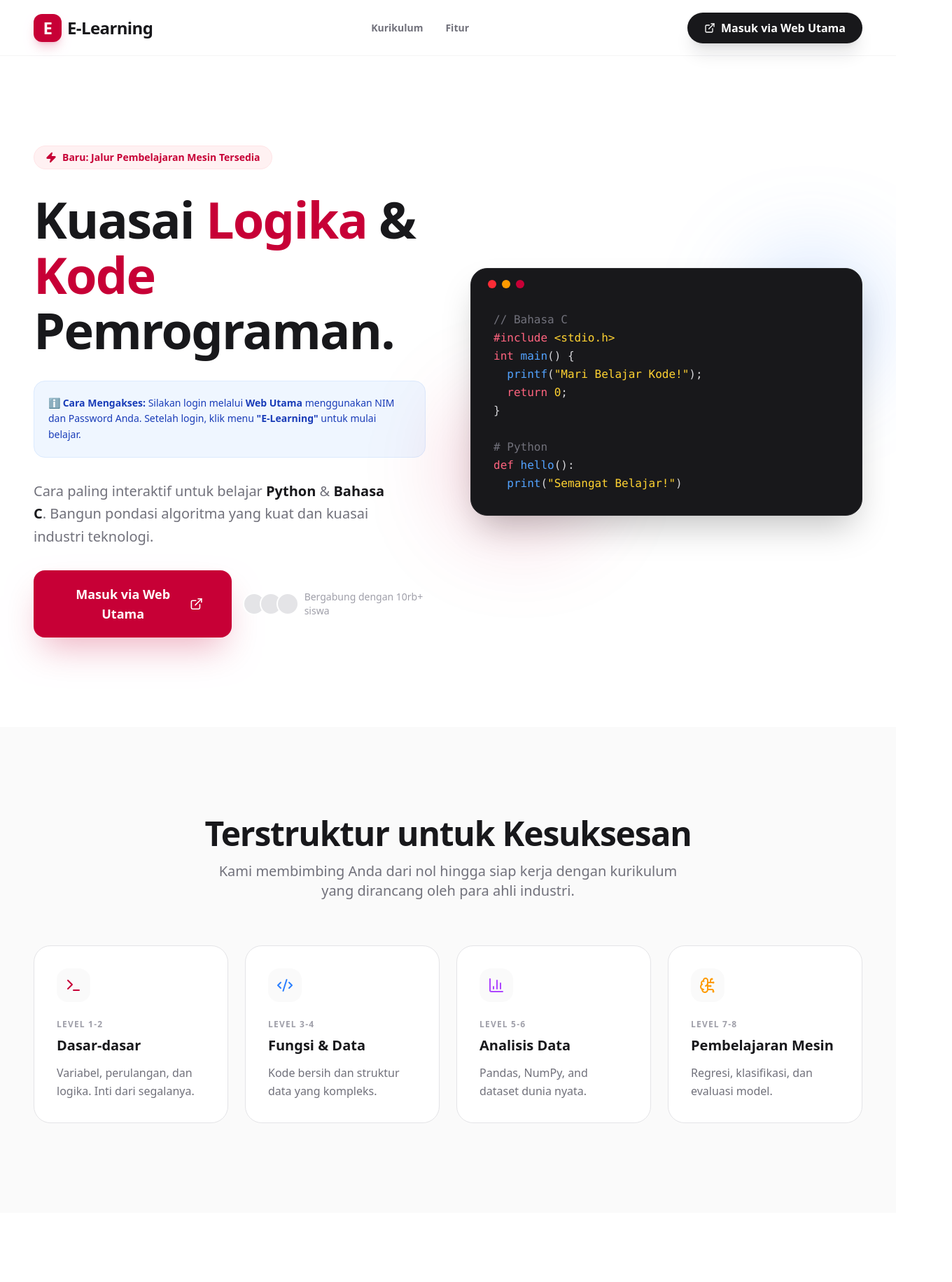
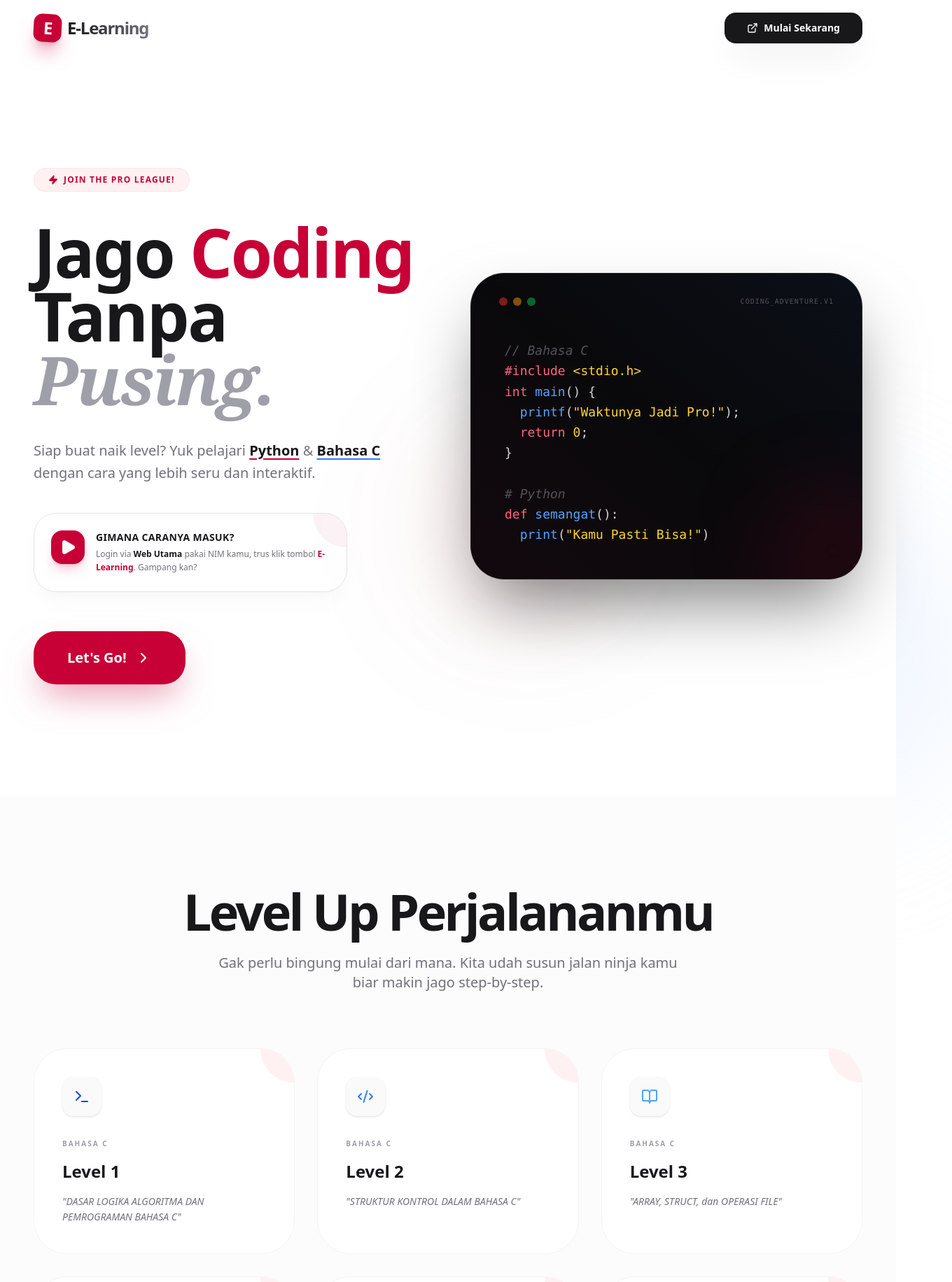
Before and after one commit to Lab-Algoritma-dan-Pemrograman/E-Learning, a React (Vite) app: page / in a window 1280 px wide. Shown: the top 1832 px of the page at 70% size, 1360 px wide, since content can reach past the window. Built offline with nearby package versions, Linux system fonts and the light colour scheme; no server answers; the database is empty; the HTML template or start-up script is replaced by a standard one.

Commit message:
perubahan tampilan landing page

```diff
--- a/src/data/curriculum.ts
+++ b/src/data/curriculum.ts
@@ -46,7 +46,7 @@ export interface Level {
 
 const pythonLevel1: Level = {
   id: 'py-level-1',
-  title: 'Python Dasar',
+  title: 'PENGENALAN DASAR BAHASA PYTHON',
   description: 'Kuasai fondasi pemrograman Python: print, variabel, tipe data, operator, dan input/output.',
   modules: [
     {
@@ -380,7 +380,7 @@ Jika ingin menerima angka, kita harus mengubahnya menggunakan **int()** atau **f
 
 const pythonLevel2: Level = {
   id: 'py-level-2',
-  title: 'Python Menengah',
+  title: 'PERCABANGAN DAN PERULANGAN PADA BAHASA PYTHON',
   description: 'Kuasai alur kontrol: kondisi, perulangan, fungsi, dan struktur data list.',
   modules: [
     {
@@ -683,7 +683,7 @@ print(len(data))  # 4
 
 const pythonLevel3: Level = {
   id: 'py-level-3',
-  title: 'Python Lanjutan',
+  title: 'LIST, DICTIONARY, DAN OPERASI FILE',
   description: 'Tingkatkan kemampuan dengan dictionary, string method, file handling, error handling, dan proyek akhir.',
   modules: [
     {
@@ -910,7 +910,7 @@ except Exception as e:
 
 const cLevel1: Level = {
   id: 'c-level-1',
-  title: 'Bahasa C Dasar',
+  title: 'DASAR LOGIKA ALGORITMA DAN PEMROGRAMAN BAHASA C',
   description: 'Fondasi pemrograman C: struktur program, variabel, tipe data, operator, dan I/O.',
   modules: [
     {
@@ -1112,7 +1112,7 @@ printf("Umur Anda: %d\\n", umur);
 
 const cLevel2: Level = {
   id: 'c-level-2',
-  title: 'Bahasa C Menengah',
+  title: 'STRUKTUR KONTROL DALAM BAHASA C',
   description: 'Alur kontrol, perulangan, fungsi, array, dan string di bahasa C.',
   modules: [
     {
@@ -1303,7 +1303,7 @@ Gunakan **%s** untuk mencetak string. Library **string.h** menyediakan fungsi:
 
 const cLevel3: Level = {
   id: 'c-level-3',
-  title: 'Bahasa C Lanjutan',
+  title: 'ARRAY, STRUCT, dan OPERASI FILE',
   description: 'Tingkatkan kemampuan C: pointer, struct, memory management, file I/O, dan proyek akhir.',
   modules: [
     {
@@ -1496,10 +1496,10 @@ Mode: \`"w"\`=tulis, \`"r"\`=baca, \`"a"\`=tambah.
 // ============================================================
 
 export const curriculum: Level[] = [
+  cLevel1,
+  cLevel2,
+  cLevel3,
   pythonLevel1,
   pythonLevel2,
   pythonLevel3,
-  cLevel1,
-  cLevel2,
-  cLevel3,
 ];
--- a/src/pages/CourseExplorer.tsx
+++ b/src/pages/CourseExplorer.tsx
@@ -90,7 +90,7 @@ export const CourseExplorer: React.FC = () => {
         <div className="max-w-3xl">
           <h1 className="text-4xl font-black tracking-tight mb-4">Eksplorasi Kurikulum</h1>
           <p className="text-xl text-zinc-500">
-            Kuasai fondasi algoritma dan pemrograman. Pilih jalur belajar Anda: <span className="text-rose-700 font-bold">Python</span> untuk kemudahan dan data, atau <span className="text-blue-700 font-bold">Bahasa C</span> untuk pemahaman sistem yang mendalam.
+            Yuk mulai petualangan ngoding kamu! Pilih <span className="text-rose-700 font-bold">Python</span> untuk kemudahan dan dunia data, atau <span className="text-blue-700 font-bold">Bahasa C</span> untuk ngulik jeroan sistem lebih dalam.
           </p>
         </div>
 
--- a/src/pages/LandingPage.tsx
+++ b/src/pages/LandingPage.tsx
@@ -15,137 +15,155 @@ export const LandingPage: React.FC<{ onStart: () => void }> = ({ onStart }) => {
   return (
     <div className="min-h-screen bg-white text-zinc-900 font-sans selection:bg-rose-100 selection:text-rose-900">
       {/* Navbar */}
-      <nav className="h-20 border-b border-zinc-100 px-6 md:px-12 flex items-center justify-between sticky top-0 bg-white/80 backdrop-blur-md z-50">
-        <div className="flex items-center gap-2 font-bold text-2xl tracking-tight">
-          <div className="w-10 h-10 bg-rose-700 rounded-xl flex items-center justify-center text-white shadow-lg shadow-rose-700/20">
+      <nav className="h-20 px-6 md:px-12 flex items-center justify-between sticky top-0 bg-white/40 backdrop-blur-xl z-50 transition-all">
+        <div className="flex items-center gap-2 font-black text-2xl tracking-tighter">
+          <div className="w-10 h-10 bg-rose-700 rounded-xl flex items-center justify-center text-white shadow-xl shadow-rose-700/30 rotate-3">
             E
           </div>
-          <span>E-Learning</span>
-        </div>
-        <div className="hidden md:flex items-center gap-8 text-sm font-semibold text-zinc-500">
-          <a href="#curriculum" className="hover:text-zinc-900 transition-colors">Kurikulum</a>
-          <a href="#features" className="hover:text-zinc-900 transition-colors">Fitur</a>
+          <span className="bg-gradient-to-r from-zinc-900 to-zinc-500 bg-clip-text text-transparent">E-Learning</span>
         </div>
         <button
           onClick={handleGoToWebUtama}
-          className="bg-zinc-900 text-white px-6 py-2.5 rounded-full font-bold hover:bg-zinc-800 transition-all active:scale-95 shadow-xl shadow-zinc-900/10 flex items-center gap-2"
+          className="bg-zinc-900 text-white px-8 py-3 rounded-2xl font-black hover:bg-rose-700 transition-all active:scale-95 shadow-2xl shadow-zinc-900/10 flex items-center gap-2 text-sm"
         >
           <ExternalLink size={16} />
-          Masuk via Web Utama
+          Mulai Sekarang
         </button>
       </nav>
 
       {/* Hero Section */}
-      <section className="px-6 md:px-12 py-20 md:py-32 max-w-7xl mx-auto grid grid-cols-1 lg:grid-cols-2 gap-16 items-center">
+      <section className="px-6 md:px-12 py-20 md:py-40 max-w-7xl mx-auto grid grid-cols-1 lg:grid-cols-2 gap-16 items-center relative">
+        <div className="absolute top-0 -left-20 w-96 h-96 bg-rose-100 rounded-full blur-[120px] -z-10 opacity-60" />
+        <div className="absolute bottom-0 -right-20 w-96 h-96 bg-blue-100 rounded-full blur-[120px] -z-10 opacity-60" />
+
         <motion.div
-          initial={{ opacity: 0, y: 20 }}
+          initial={{ opacity: 0, y: 30 }}
           animate={{ opacity: 1, y: 0 }}
-          transition={{ duration: 0.6 }}
-          className="space-y-8"
+          transition={{ duration: 0.8, ease: "easeOut" }}
+          className="space-y-10"
         >
-          <div className="inline-flex items-center gap-2 px-4 py-1.5 bg-rose-50 text-rose-700 rounded-full text-sm font-bold border border-rose-100">
-            <Zap size={16} fill="currentColor" />
-            Baru: Jalur Pembelajaran Mesin Tersedia
+          <div className="inline-flex items-center gap-2 px-5 py-2 bg-rose-50 text-rose-700 rounded-2xl text-xs font-black border border-rose-100 uppercase tracking-widest">
+            <Zap size={14} fill="currentColor" />
+            Join the pro league!
           </div>
-          <h1 className="text-6xl md:text-7xl font-black tracking-tight leading-[1.1]">
-            Kuasai <span className="text-rose-700">Logika</span> & <br />
-            <span className="text-rose-700">Kode</span> Pemrograman.
+
+          <h1 className="text-6xl md:text-8xl font-black tracking-tight leading-[0.95]">
+            Jago <span className="text-rose-700">Coding</span> <br />
+            Tanpa <span className="italic font-serif text-zinc-400">Pusing.</span>
           </h1>
 
-          {/* Access info card */}
-          <div className="p-5 bg-blue-50 border border-blue-100 rounded-2xl">
-            <p className="text-blue-800 text-sm font-medium leading-relaxed">
-              <strong>ℹ️ Cara Mengakses:</strong> Silakan login melalui <strong>Web Utama</strong> menggunakan NIM dan Password Anda.
-              Setelah login, klik menu <strong>"E-Learning"</strong> untuk mulai belajar.
-            </p>
+          <p className="text-xl text-zinc-500 max-w-lg leading-relaxed font-medium">
+            Siap buat naik level? Yuk pelajari <span className="text-zinc-900 font-bold underline decoration-rose-700 underline-offset-4">Python</span> & <span className="text-zinc-900 font-bold underline decoration-blue-500 underline-offset-4">Bahasa C</span> dengan cara yang lebih seru dan interaktif.
+          </p>
+
+          {/* New Access Info */}
+          <div className="p-6 bg-white/50 backdrop-blur-sm border border-zinc-200 rounded-[2rem] shadow-xl shadow-zinc-200/20 max-w-md relative overflow-hidden group">
+            <div className="absolute top-0 right-0 w-24 h-24 bg-rose-700/5 rounded-full -mr-12 -mt-12 transition-all group-hover:scale-150" />
+            <div className="flex gap-4 relative z-10">
+              <div className="w-12 h-12 bg-rose-700 text-white rounded-2xl flex items-center justify-center shrink-0 shadow-lg shadow-rose-700/20">
+                <Play size={24} fill="currentColor" />
+              </div>
+              <div>
+                <h4 className="font-black text-sm uppercase tracking-wide mb-1">Gimana caranya masuk?</h4>
+                <p className="text-zinc-500 text-xs leading-relaxed">
+                  Login via <span className="font-bold text-zinc-900">Web Utama</span> pakai NIM kamu, trus klik tombol <span className="font-bold text-rose-700">E-Learning</span>. Gampang kan?
+                </p>
+              </div>
+            </div>
           </div>
 
-          <p className="text-xl text-zinc-500 max-w-lg leading-relaxed">
-            Cara paling interaktif untuk belajar <span className="text-zinc-900 font-bold">Python</span> & <span className="text-zinc-900 font-bold">Bahasa C</span>. Bangun pondasi algoritma yang kuat dan kuasai industri teknologi.
-          </p>
-          <div className="flex flex-col sm:flex-row items-center gap-4">
+          <div className="flex flex-col sm:flex-row items-center gap-6 pt-4">
             <button
               onClick={handleGoToWebUtama}
-              className="w-full sm:w-auto bg-rose-700 text-white px-10 py-5 rounded-2xl font-black text-lg hover:bg-rose-600 transition-all shadow-2xl shadow-rose-700/30 active:scale-95 flex items-center justify-center gap-2"
+              className="group w-full sm:w-auto bg-rose-700 text-white px-12 py-6 rounded-[2rem] font-black text-xl hover:bg-rose-600 transition-all shadow-2xl shadow-rose-700/40 active:scale-95 flex items-center justify-center gap-3"
             >
-              Masuk via Web Utama
-              <ExternalLink size={22} />
+              Let's Go!
+              <ChevronRight size={24} className="group-hover:translate-x-1 transition-transform" />
             </button>
-            <div className="flex items-center gap-2 text-zinc-400 font-medium">
-              <div className="flex -space-x-2">
-                {[1, 2, 3].map(i => (
-                  <div key={i} className="w-8 h-8 rounded-full border-2 border-white bg-zinc-200" />
-                ))}
-              </div>
-              <span className="text-sm">Bergabung dengan 10rb+ siswa</span>
-            </div>
           </div>
         </motion.div>
 
         <motion.div
-          initial={{ opacity: 0, scale: 0.9 }}
+          initial={{ opacity: 0, scale: 0.8 }}
           animate={{ opacity: 1, scale: 1 }}
-          transition={{ duration: 0.8, delay: 0.2 }}
+          transition={{ duration: 1, ease: "circOut", delay: 0.2 }}
           className="relative"
         >
-          <div className="bg-zinc-900 rounded-3xl p-4 shadow-2xl border border-zinc-800 relative z-10">
-            <div className="flex items-center gap-2 mb-4 px-2">
-              <div className="w-3 h-3 rounded-full bg-red-500" />
-              <div className="w-3 h-3 rounded-full bg-amber-500" />
-              <div className="w-3 h-3 rounded-full bg-rose-700" />
+          <div className="bg-zinc-950 rounded-[3rem] p-8 shadow-[0_50px_100px_-20px_rgba(0,0,0,0.5)] border border-white/10 relative z-10 overflow-hidden group">
+            <div className="absolute inset-0 bg-gradient-to-tr from-rose-700/10 via-transparent to-blue-500/10 opacity-50" />
+            <div className="flex items-center justify-between mb-8 px-2 relative z-10">
+              <div className="flex items-center gap-2">
+                <div className="w-3 h-3 rounded-full bg-red-500/50" />
+                <div className="w-3 h-3 rounded-full bg-amber-500/50" />
+                <div className="w-3 h-3 rounded-full bg-green-500/50" />
+              </div>
+              <div className="text-[10px] font-mono text-zinc-600 uppercase tracking-widest">coding_adventure.v1</div>
             </div>
-            <pre className="font-mono text-sm md:text-base text-zinc-300 p-4 leading-relaxed">
-              <span className="text-zinc-500">// Bahasa C</span><br />
+            <pre className="font-mono text-sm md:text-lg text-zinc-300 p-4 leading-relaxed relative z-10">
+              <span className="text-zinc-600 italic">// Bahasa C</span><br />
               <span className="text-rose-400">#include</span> <span className="text-amber-300">&lt;stdio.h&gt;</span><br />
               <span className="text-rose-400">int</span> <span className="text-blue-400">main</span>() {"{"}<br />
-              &nbsp;&nbsp;<span className="text-blue-400">printf</span>(<span className="text-amber-300">"Mari Belajar Kode!"</span>);<br />
+              &nbsp;&nbsp;<span className="text-blue-400">printf</span>(<span className="text-amber-300">"Waktunya Jadi Pro!"</span>);<br />
               &nbsp;&nbsp;<span className="text-rose-400">return</span> <span className="text-amber-300">0</span>;<br />
               {"}"}<br />
               <br />
-              <span className="text-zinc-500"># Python</span><br />
-              <span className="text-rose-400">def</span> <span className="text-blue-400">hello</span>():<br />
-              &nbsp;&nbsp;<span className="text-blue-400">print</span>(<span className="text-amber-300">"Semangat Belajar!"</span>)<br />
+              <span className="text-zinc-600 italic"># Python</span><br />
+              <span className="text-rose-400">def</span> <span className="text-blue-400">semangat</span>():<br />
+              &nbsp;&nbsp;<span className="text-blue-400">print</span>(<span className="text-amber-300">"Kamu Pasti Bisa!"</span>)<br />
             </pre>
+
+            <div className="absolute -bottom-10 -right-10 w-40 h-40 bg-rose-700/20 blur-3xl rounded-full" />
           </div>
-          <div className="absolute -bottom-6 -left-6 w-48 h-48 bg-rose-700/20 rounded-full blur-3xl" />
-          <div className="absolute -top-6 -right-6 w-48 h-48 bg-blue-500/20 rounded-full blur-3xl" />
+          <div className="absolute -bottom-12 -left-12 w-64 h-64 bg-rose-700/10 rounded-full blur-[100px]" />
         </motion.div>
       </section>
 
       {/* Curriculum Grid */}
-      <section id="curriculum" className="px-6 md:px-12 py-32 bg-zinc-50">
-        <div className="max-w-7xl mx-auto space-y-16">
-          <div className="text-center space-y-4">
-            <h2 className="text-4xl md:text-5xl font-black tracking-tight">Terstruktur untuk Kesuksesan</h2>
-            <p className="text-xl text-zinc-500 max-w-2xl mx-auto">
-              Kami membimbing Anda dari nol hingga siap kerja dengan kurikulum yang dirancang oleh para ahli industri.
+      <section className="px-6 md:px-12 py-32 bg-zinc-50/50">
+        <div className="max-w-7xl mx-auto space-y-20">
+          <div className="text-center space-y-6">
+            <h2 className="text-5xl md:text-7xl font-black tracking-tighter">Level Up Perjalananmu</h2>
+            <p className="text-xl text-zinc-500 max-w-2xl mx-auto font-medium">
+              Gak perlu bingung mulai dari mana. Kita udah susun jalan ninja kamu biar makin jago step-by-step.
             </p>
           </div>
 
-          <div className="grid grid-cols-1 md:grid-cols-2 lg:grid-cols-4 gap-6">
+          <div className="grid grid-cols-1 md:grid-cols-2 lg:grid-cols-3 gap-8">
             <CurriculumCard
-              icon={<Terminal className="text-rose-700" />}
-              title="Dasar-dasar"
-              desc="Variabel, perulangan, dan logika. Inti dari segalanya."
-              level="Level 1-2"
+              icon={<Terminal className="text-blue-700" />}
+              title="Level 1"
+              desc="DASAR LOGIKA ALGORITMA DAN PEMROGRAMAN BAHASA C"
+              level="Bahasa C"
             />
             <CurriculumCard
               icon={<Code2 className="text-blue-500" />}
-              title="Fungsi & Data"
-              desc="Kode bersih dan struktur data yang kompleks."
-              level="Level 3-4"
+              title="Level 2"
+              desc="STRUKTUR KONTROL DALAM BAHASA C"
+              level="Bahasa C"
             />
             <CurriculumCard
-              icon={<BarChart3 className="text-purple-500" />}
-              title="Analisis Data"
-              desc="Pandas, NumPy, and dataset dunia nyata."
-              level="Level 5-6"
+              icon={<BookOpen className="text-blue-400" />}
+              title="Level 3"
+              desc="ARRAY, STRUCT, dan OPERASI FILE"
+              level="Bahasa C"
             />
             <CurriculumCard
-              icon={<BrainCircuit className="text-amber-500" />}
-              title="Pembelajaran Mesin"
-              desc="Regresi, klasifikasi, dan evaluasi model."
-              level="Level 7-8"
+              icon={<Terminal className="text-rose-700" />}
+              title="Level 4"
+              desc="PENGENALAN DASAR BAHASA PYTHON"
+              level="Python"
+            />
+            <CurriculumCard
+              icon={<Code2 className="text-rose-500" />}
+              title="Level 5"
+              desc="PERCABANGAN DAN PERULANGAN PADA BAHASA PYTHON"
+              level="Python"
+            />
+            <CurriculumCard
+              icon={<BarChart3 className="text-rose-400" />}
+              title="Level 6"
+              desc="LIST, DICTIONARY, DAN OPERASI FILE"
+              level="Python"
             />
           </div>
         </div>
@@ -153,37 +171,40 @@ export const LandingPage: React.FC<{ onStart: () => void }> = ({ onStart }) => {
 
       {/* CTA Section */}
       <section className="px-6 md:px-12 py-32">
-        <div className="max-w-5xl mx-auto bg-zinc-900 rounded-[3rem] p-12 md:p-20 text-center space-y-8 relative overflow-hidden">
-          <div className="absolute top-0 left-0 w-full h-full bg-[radial-gradient(circle_at_50%_50%,rgba(159,18,57,0.15),transparent_70%)]" />
-          <h2 className="text-4xl md:text-6xl font-black text-white relative z-10">Siap untuk memulai perjalanan Anda?</h2>
-          <p className="text-zinc-400 text-xl max-w-xl mx-auto relative z-10">
-            Login melalui Web Utama dengan NIM dan Password Anda, lalu akses E-Learning untuk mulai belajar Python & Bahasa C.
+        <div className="max-w-6xl mx-auto bg-zinc-950 rounded-[4rem] p-12 md:p-24 text-center space-y-10 relative overflow-hidden shadow-[0_50px_100px_-20px_rgba(225,29,72,0.2)]">
+          <div className="absolute inset-0 bg-[radial-gradient(circle_at_50%_0%,rgba(225,29,72,0.2),transparent_70%)]" />
+          <h2 className="text-5xl md:text-8xl font-black text-white relative z-10 tracking-tighter leading-tight">Siap Jadi <br />Game Changer?</h2>
+          <p className="text-zinc-400 text-xl max-w-2xl mx-auto relative z-10 leading-relaxed">
+            Buruan masuk dan tunjukin skill kamu. Ratusan tantangan seru udah nungguin buat kamu taklukin!
           </p>
           <button
             onClick={handleGoToWebUtama}
-            className="bg-white text-zinc-900 px-12 py-5 rounded-2xl font-black text-xl hover:bg-zinc-100 transition-all active:scale-95 relative z-10 shadow-2xl shadow-white/10 flex items-center gap-2 mx-auto"
+            className="bg-white text-zinc-900 px-16 py-7 rounded-[2.5rem] font-black text-2xl hover:bg-rose-700 hover:text-white transition-all active:scale-95 relative z-10 shadow-2xl shadow-rose-700/10 flex items-center gap-3 mx-auto"
           >
-            <ExternalLink size={22} />
-            Masuk via Web Utama
+            Mulai Sekarang!
           </button>
         </div>
       </section>
 
       {/* Footer */}
-      <footer className="px-6 md:px-12 py-12 border-t border-zinc-100 text-center text-zinc-400 text-sm font-medium">
-        &copy; 2026 Lab-AP | E-Learning. Seluruh hak cipta dilindungi undang-undang.
+      <footer className="px-6 md:px-12 py-16 border-t border-zinc-100 text-center space-y-4">
+        <div className="font-black text-xl tracking-tighter text-zinc-300 uppercase">Lab-AP E-Learning</div>
+        <div className="text-zinc-400 text-sm font-medium">
+          &copy; 2026 Crafted with ❤️ for future developers.
+        </div>
       </footer>
     </div>
   );
 };
 
 const CurriculumCard: React.FC<{ icon: React.ReactNode; title: string; desc: string; level: string }> = ({ icon, title, desc, level }) => (
-  <div className="bg-white p-8 rounded-3xl border border-zinc-200 hover:border-rose-200 hover:shadow-xl hover:shadow-rose-700/5 transition-all group">
-    <div className="w-12 h-12 bg-zinc-50 rounded-2xl flex items-center justify-center mb-6 group-hover:scale-110 transition-transform">
+  <div className="bg-white p-10 rounded-[3rem] border border-zinc-100 hover:border-rose-100 hover:shadow-[0_40px_80px_-20px_rgba(225,29,72,0.1)] transition-all group relative overflow-hidden">
+    <div className="absolute top-0 right-0 w-24 h-24 bg-rose-50 rounded-full translate-x-12 -translate-y-12 transition-transform group-hover:scale-150" />
+    <div className="w-14 h-14 bg-zinc-50 rounded-2xl flex items-center justify-center mb-8 group-hover:scale-110 group-hover:bg-rose-50 transition-all relative z-10 shadow-sm">
       {icon}
     </div>
-    <div className="text-xs font-black text-zinc-400 uppercase tracking-widest mb-2">{level}</div>
-    <h3 className="text-xl font-black mb-3">{title}</h3>
-    <p className="text-zinc-500 leading-relaxed">{desc}</p>
+    <div className="text-[10px] font-black text-zinc-400 uppercase tracking-[0.2em] mb-4 relative z-10">{level}</div>
+    <h3 className="text-2xl font-black mb-4 relative z-10 group-hover:text-rose-700 transition-colors">{title}</h3>
+    <p className="text-zinc-500 leading-relaxed relative z-10 text-sm font-medium italic">"{desc}"</p>
   </div>
 );
```
Also changed, not shown: src/pages/Dashboard.tsx (+6 -6 lines).
